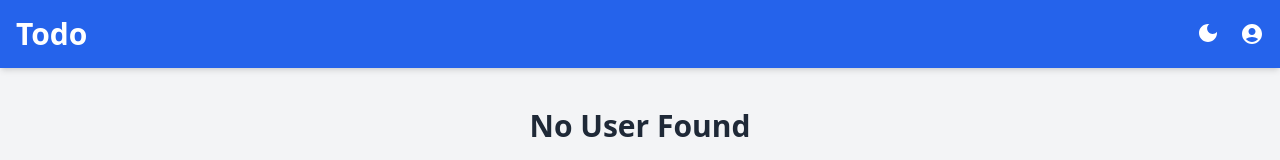
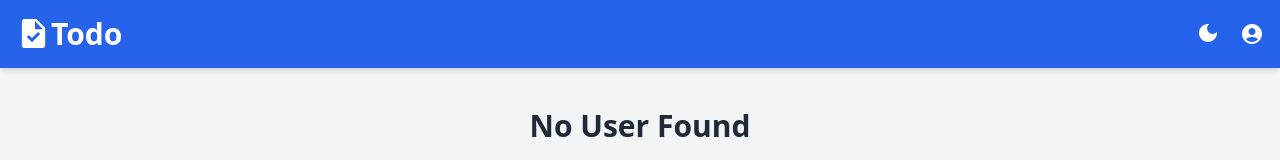
Before and after one commit to naveen42266/vooshfoods-frontend, a React (Create React App) app: page / in a window 1280 px wide. Shown: the top 160 px of the page. Built offline with nearby package versions, Linux system fonts and the light colour scheme.

Commit message:
progress

```diff
--- a/src/components/header/index.tsx
+++ b/src/components/header/index.tsx
@@ -3,9 +3,9 @@ import LightModeIcon from '@mui/icons-material/LightMode';
 import AccountCircleIcon from '@mui/icons-material/AccountCircle';
 import { Link } from "react-router-dom";
 import React from 'react';
-
+import TaskIcon from '@mui/icons-material/Task';
 interface HeaderProps {
-    toggleTheme:  () => void,
+    toggleTheme: () => void,
     isDarkMode: any,
     setOpen: () => void
 }
@@ -15,7 +15,10 @@ const Header: React.FC<HeaderProps> = ({ toggleTheme, isDarkMode, setOpen }) =>
     return (
         <div className="p-4 bg-blue-600 text-white shadow-md sticky top-0">
             <div className="container mx-auto flex justify-between items-center">
-                <Link className="text-3xl font-bold" to={"/"}>Todo</Link>
+                <Link className="text-3xl font-bold flex" to={"/"}>
+                    <TaskIcon  fontSize='large'/>
+                    Todo
+                </Link>
                 <div className='flex flex-row justify-end gap-4 items-center'>
                     <button
                         onClick={toggleTheme}
--- a/src/components/tasksGrid/index.tsx
+++ b/src/components/tasksGrid/index.tsx
@@ -1,14 +1,16 @@
 import React, { useState } from 'react';
+import StarIcon from '@mui/icons-material/Star';
+import Tooltip from '@mui/material/Tooltip';
 
 interface TaskGridProps {
-    tasks:Array<any>
+    tasks: Array<any>
     deleteTask: (id: string) => void;
     editTaskModel: (id: string) => void;
     viewTaskModal: (id: string) => void;
     updateTaskStatus: (taskId: string, newStatus: string) => void;
 }
 
-const TaskGrid: React.FC<TaskGridProps> = ({tasks, deleteTask, editTaskModel, viewTaskModal, updateTaskStatus }) => {
+const TaskGrid: React.FC<TaskGridProps> = ({ tasks, deleteTask, editTaskModel, viewTaskModal, updateTaskStatus }) => {
     const [draggedItem, setDraggedItem] = useState<string | null>(null);
 
     const handleDragStart = (e: React.DragEvent, taskId: string) => {
@@ -55,9 +57,16 @@ const TaskGrid: React.FC<TaskGridProps> = ({tasks, deleteTask, editTaskModel, vi
                             }}
                             className={`${bgColor} p-2 md:p-4 rounded shadow-md mb-4`}
                         >
-                            <div className="text-base font-bold capitalize">{task.title}</div>
+                            <div className='flex flex-row justify-between items-center'>
+                                <div className="text-base font-bold capitalize">{task.title}</div>
+                                <div>
+                                    {task.priority === 'High' ? (
+                                        <Tooltip title="High Priority" arrow>
+                                            <StarIcon className='text-red-500' />
+                                        </Tooltip>) : ''} </div>
+                            </div>
                             <div className="text-base pb-10 capitalize">{task.description}</div>
-                            <div className="text-sm">Created at: {new Date(task.createdAt).toLocaleString()}</div>
+                            <div className="text-sm">{task?.updatedAt ? (<>Updated at: {new Date(task.updatedAt).toLocaleString()}</>) : (<>Created at: {new Date(task.createdAt).toLocaleString()}</>)}</div>
                             <div className="flex flex-row justify-end gap-2 pt-3 text-sm">
                                 <button className="px-3 py-1 text-white bg-red-600 rounded-md" onClick={() => deleteTask(task.id)}>Delete</button>
                                 <button className="px-3 py-1 text-white bg-blue-400 rounded-md" onClick={() => editTaskModel(task.id)}>Edit</button>
```
Also changed, not shown: src/pages/Home/index.tsx (+0 -7 lines).
